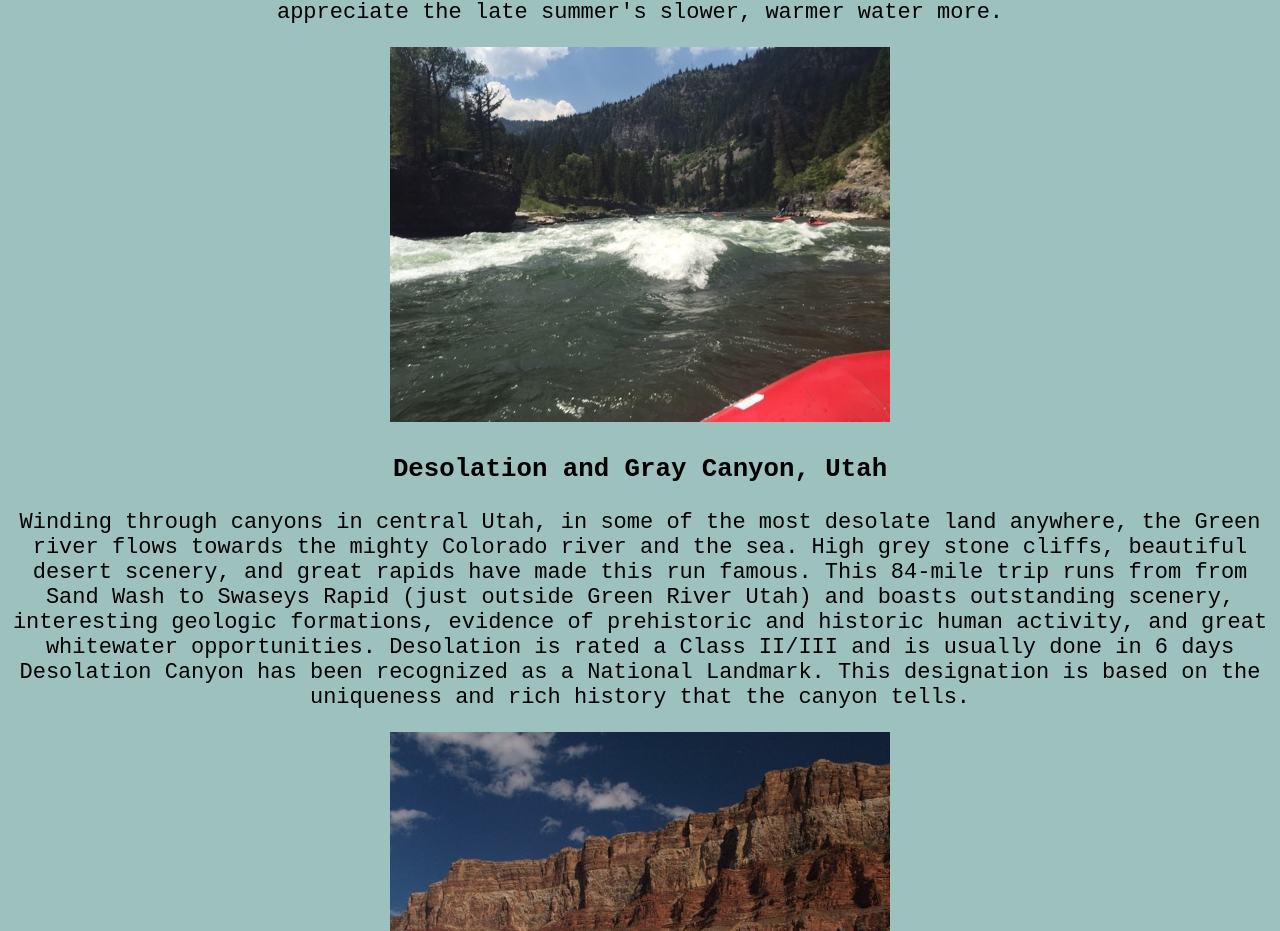
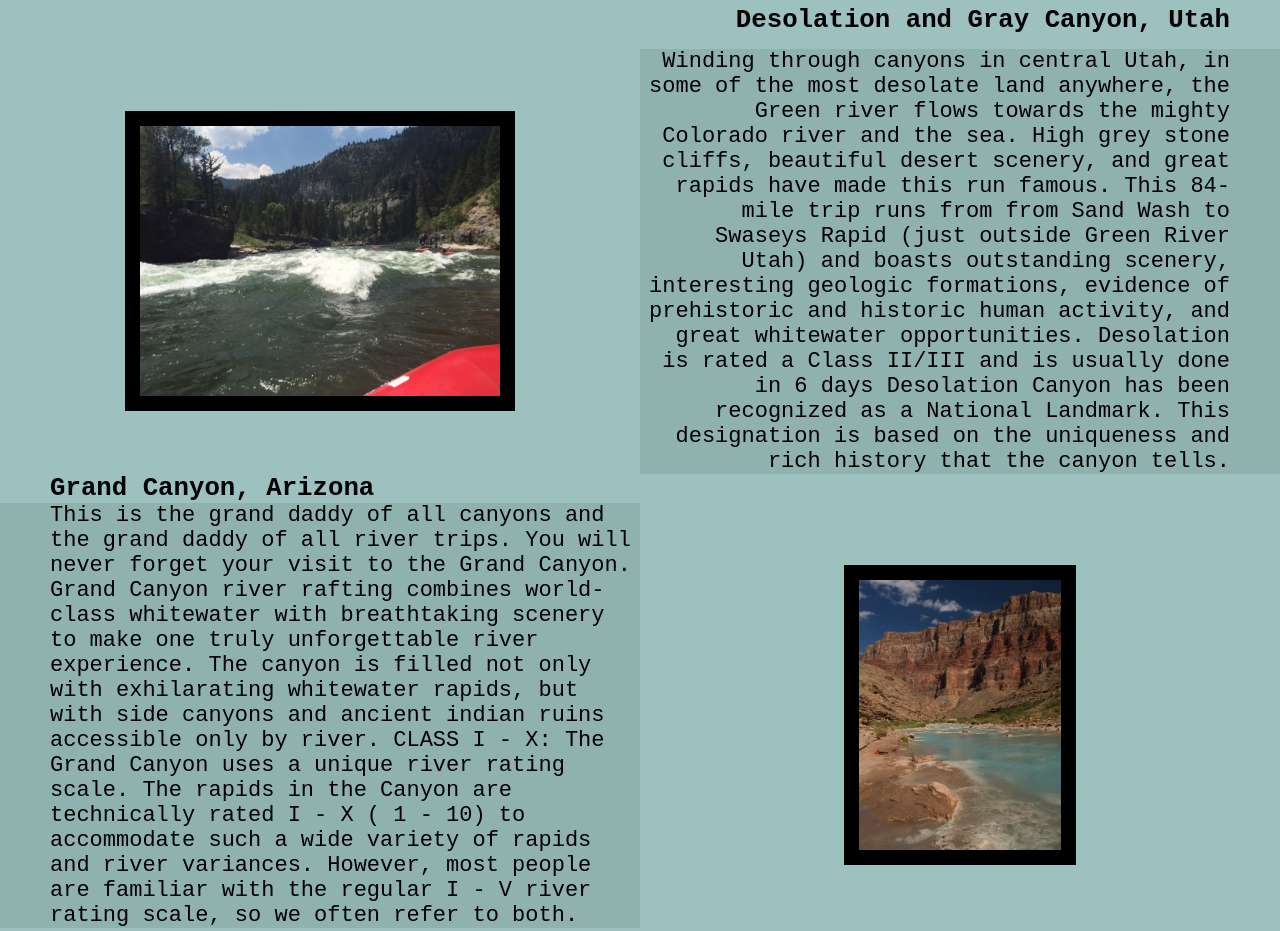
Before and after one commit to b-adams1/wdd130, a plain HTML site: page wwr/rivers.html in a window 1280 px wide. Shown: the part 882-1813 px from the top of the page. Drawn offline with Linux system fonts and the light colour scheme; a web font is replaced by a local one.

Commit message:
final rivers

```diff
--- a/wwr/rivers.html
+++ b/wwr/rivers.html
@@ -19,24 +19,24 @@
             <a href="contactus.html">Contact Us</a>
         </nav>
     </header>
-    <main id="rivers_main">
+    <main>
         <h1>Rivers</h1>
-        <section id="snake_section">
-            <img src="images/snake.jpg" alt="rafting in the snake river" id="snake_img">
+        <section id="salmon_section">
+            <img src="images/snake.jpg" alt="rafting in the salmon river" id="snake_img" style="border: 15px solid black;">
             <h3>Main Fork of the Salmon River, Idaho</h3>
             <p>Nestled deep in the Frank Church Wilderness of No Return winds the Salmon river. The Salmon was given the nickname long ago as the River of No Return by the people living near it because of the number of folks that came to visit and fell so in love with the rugged beauty of the river that they never left.
                 Herds of elk and deer graze on the hillsides around the river and bear and bighorn sheep are also commonly sighted. The river corridor is also lined with awe inspiring ponderosa pine which tower over the sandy beaches in the campsites and provide shelter from sun or rain when needed.
                 Let's not forget the rapids! They range from class I-IV. The Salmon is one of the longest undammed rivers in the United States. As a free flowing river the water is higher, faster, and colder in the early summer and lower, slower, and warmer in the late summer. There are good rapids all summer...but families with children who like to swim tend to appreciate the late summer's slower, warmer water more.</p>
         </section>
         <section id="utah_section">
-            <img src="images/utah.jpg" alt="canyon in utah" id="utah_img">
+            <img src="images/utah.jpg" alt="canyon in utah" id="utah_img" style="border: 15px solid black;">
             <h3>Desolation and Gray Canyon, Utah</h3>
             <p>Winding through canyons in central Utah, in some of the most desolate land anywhere, the Green river flows towards the mighty Colorado river and the sea. High grey stone cliffs, beautiful desert scenery, and great rapids have made this run famous. This 84-mile trip runs from from Sand Wash to Swaseys Rapid (just outside Green River Utah) and boasts outstanding scenery, interesting geologic formations, evidence of prehistoric and historic human activity, and great whitewater opportunities.
                 Desolation is rated a Class II/III and is usually done in 6 days
                 Desolation Canyon has been recognized as a National Landmark.  This designation is based on the uniqueness and rich history that the canyon tells.</p>
         </section>
         <section id="canyon_section">
-            <img src="images/canyon.jpg" alt="the grand canyon" id="canyon+img">
+            <img src="images/canyon.jpg" alt="the grand canyon" id="canyon_img" style="border: 15px solid black;">
             <h3>Grand Canyon, Arizona</h3>
             <p>This is the grand daddy of all canyons and the grand daddy of all river trips. You will never forget your visit to the Grand Canyon.
                 Grand Canyon river rafting combines world-class whitewater with breathtaking scenery to make one truly unforgettable river experience. The canyon is filled not only with exhilarating whitewater rapids, but with side canyons and ancient indian ruins accessible only by river.
--- a/wwr/styles/style.css
+++ b/wwr/styles/style.css
@@ -225,6 +225,91 @@ nav a:hover {
     grid-row:2/3;
 }
 
+main h1 {
+    text-align:center;
+}
+
+#salmon_section h3 {
+    text-align: center;
+}
+
+#salmon_section p {
+    text-align: center;
+    background-color:#90b2af;
+}
+
+#snake_img {
+    height: 300px;
+    margin-left: auto;
+    margin-right: auto;
+}
+
+#utah_section {
+    display: grid;
+    grid-template-columns: 1fr 1fr;
+    grid-template-rows: 1fr 10fr;
+}
+
+#utah_section h3 {
+    grid-column: 2/3;
+    grid-row: 1/2;
+    margin: 0px;
+    text-align: right;
+    padding-right: 50px;
+}
+
+#utah_section p {
+    margin: 0px;
+    grid-column: 2/3;
+    grid-row: 2/3;
+    text-align: right;
+    background-color:#90b2af;
+    padding-right: 50px;
+}
+
+#utah_img {
+    grid-row: 2/3;
+    grid-column: 1/2;
+    height: 300px;
+    align-self: center;
+    margin-left: auto;
+    margin-right: auto;
+}
+
+#canyon_section {
+    display: grid;
+    grid-template-columns: 1fr 1fr;
+    grid-row: 1fr 10fr;
+}
+
+#canyon_section h3 {
+    text-align: left;
+    grid-row: 1/2;
+    grid-column: 1/2;
+    margin: 0;
+    padding-left: 50px;
+}
+
+#canyon_section p {
+    text-align: left;
+    margin: 0;
+    background-color:#90b2af;
+    grid-column: 1/2;
+    grid-row: 2/3;
+    padding-left: 50px;
+}
+
+#canyon_img {
+    height: 300px;
+    grid-column: 2/3;
+    grid-row: 2/3;
+    align-self: center;
+    margin-left: auto;
+    margin-right: auto;
+}
+
+
+
 @media screen and (max-width: 900px) {
     #hero, .home-grid {
         display: block;
```
Also changed, not shown: personal_site/personal-site-plan.html (+2 -2 lines).
